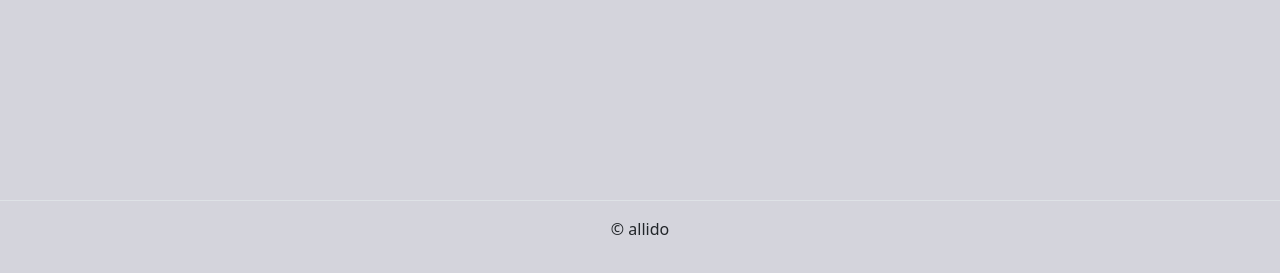
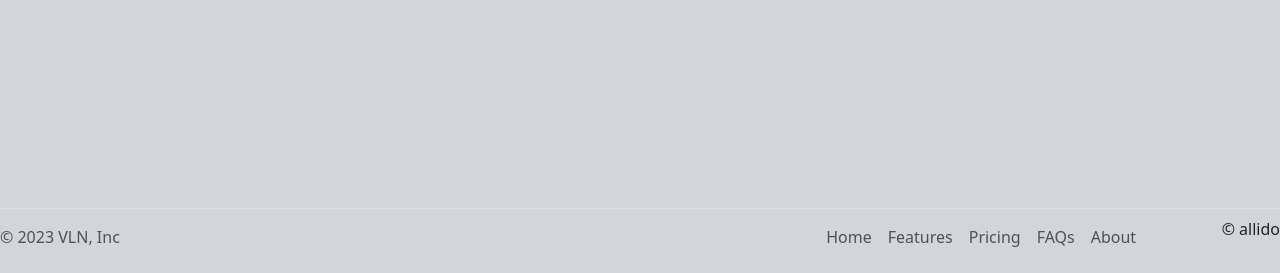
Before and after one commit to VladimirNagibin/allido, a Django app: page / in a window 1280 px wide. Shown: the part 527-800 px from the top of the page. Run offline with Django 3.2, Linux system fonts and the light colour scheme; some libraries are stand-ins or nearby versions.

Commit message:
Update footer.html

```diff
--- a/backend/templates/includes/footer.html
+++ b/backend/templates/includes/footer.html
@@ -1,3 +1,12 @@
-<footer class="border-top text-center py-3">
-    <p>© allido</p>
-  </footer>
+<footer class="d-flex flex-wrap justify-content-between align-items-center
+               py-0 mb-0 mt-1 py-sm-1 my-sm-1 py-lg-2 my-lg-2 border-top">
+  <p class="col-md-4 mb-0 text-body-secondary">&copy; 2023 VLN, Inc</p>
+  <ul class="nav col-md-6 justify-content-end">
+    <li class="nav-item"><a href="#" class="nav-link px-2 text-body-secondary">Home</a></li>
+    <li class="nav-item"><a href="#" class="nav-link px-2 text-body-secondary">Features</a></li>
+    <li class="nav-item"><a href="#" class="nav-link px-2 text-body-secondary">Pricing</a></li>
+    <li class="nav-item"><a href="#" class="nav-link px-2 text-body-secondary">FAQs</a></li>
+    <li class="nav-item"><a href="#" class="nav-link px-2 text-body-secondary">About</a></li>
+  </ul>
+  <p>© allido</p>
+</footer>
```
